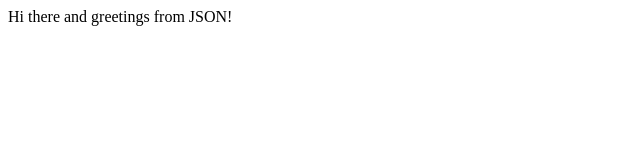
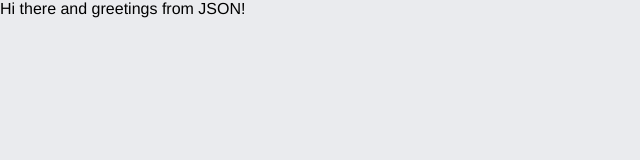
Before and after one commit to Noctane/test-morning, a React app: page / in a window 1280 px wide. Shown: the whole page, without its empty margins (0-640 px from the left). Built offline with nearby package versions, Linux system fonts and the light colour scheme.

Commit message:
add css support

```diff
--- a/public/index.html
+++ b/public/index.html
@@ -3,6 +3,7 @@
   <head>
     <meta charset="utf-8">
     <title>Webpack Sample Project</title>
+    <link rel="stylesheet" href="main.css">
   </head>
   <body>
     <div id='root'>
--- /dev/null
+++ b/public/main.css
@@ -0,0 +1,20 @@
+html {
+  box-sizing: border-box;
+  -ms-text-size-adjust: 100%;
+  -webkit-text-size-adjust: 100%;
+}
+
+*, *:before, *:after {
+  box-sizing: inherit;
+}
+
+body {
+  margin: 0;
+  font-family: 'Helvetica Neue', Helvetica, Arial, sans-serif;
+  background-color: #EAEBEE
+}
+
+h1, h2, h3, h4, h5, h6, p, ul {
+  margin: 0;
+  padding: 0;
+}
```
